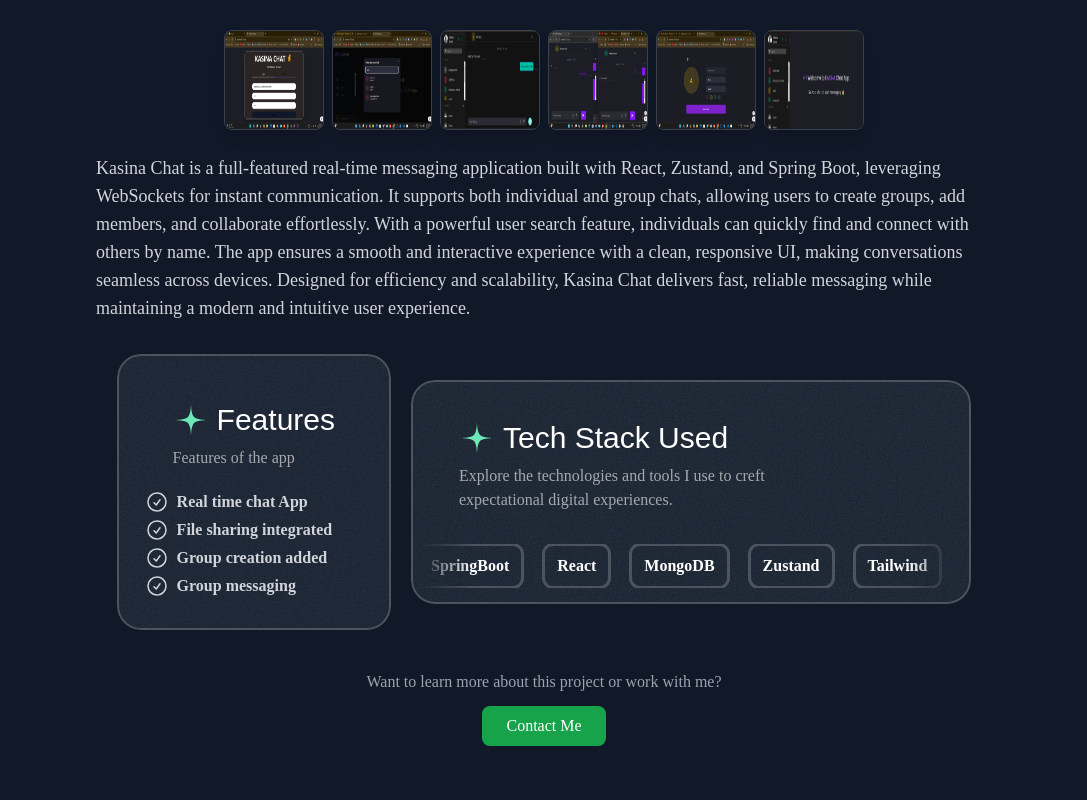
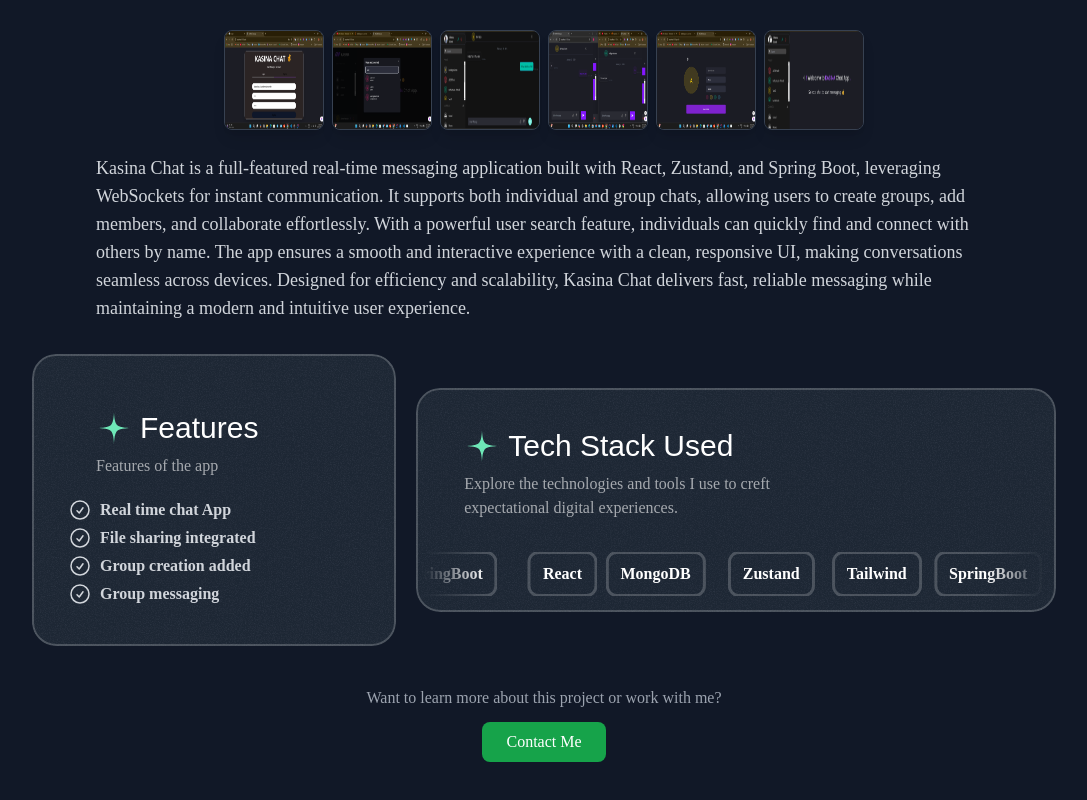
Before and after one commit to Estifanos58/Porfolio, a Next.js app: page /detail/123 in a window 1280 px wide. Shown: the part 647-1447 px from the top of the page, without its empty margins (96-1183 px from the left). Built offline with nearby package versions, Linux system fonts and the light colour scheme; a web font is replaced by a local one.

Commit message:
update made in detail page

```diff
--- a/src/app/detail/[id]/page.tsx
+++ b/src/app/detail/[id]/page.tsx
@@ -1,5 +1,5 @@
 'use client';
-import React , {useState} from 'react'
+import React , {Fragment, useState} from 'react'
 import {portfolioProjects} from '@/app/utils/projects'
 import { Header } from '@/sections/Header';
 import Image from 'next/image';
@@ -135,7 +135,7 @@
         {/* Features & Results */}
 
         <div className="mt-8 flex flex-col items-center mx-auto  md:flex-row md:justify-center gap-5">
-            <Card className="h-auto p-4">
+            <Card className="h-auto p-4 md:p-6 md:w-[600px]">
             <CardHeader title="Features" description="Features of the app"/>
               {project.results.map((feature, index) => (
                 <div key={index} className="text-gray-300 flex gap-2 mx-3 -mt-3 mb-4 font-semibold">
@@ -149,11 +149,16 @@
                 <div className="flex  [mask-image:linear-gradient(to_right,transparent,black_10%,black_90%,transparent)]">
                 <div className="flex flex-none py-0.5 gap-6 pr-6">
                   {
+                    [...new Array(2).fill(0)].map((_,index)=>{
+                      return <Fragment key={index}>{
                           project?.tech.map((tech,index)=> (
-                    <div key={index} className="inline-flex items-center gap-4 py-2 px-3 outline outlinde-2 outline-white/20 rounded-lg ">
+                          <div key={index} className="inline-flex items-center py-2 px-3 pr-3 outline outlinde-2 outline-white/20 rounded-lg  animate-move-right [animation-duration:15s]">
                             <span className="font-semibold">{tech.title}</span>
                           </div>
                         ))
+                      }
+                      </Fragment>
+                    })
                   }
 
                 </div>
--- a/src/sections/Hero.tsx
+++ b/src/sections/Hero.tsx
@@ -76,11 +76,6 @@
               </button>
             </Link>
 
-
-          {/* <button className='inline-flex items-center gap-2 border-white bg-white text-gray-900 h-12 px-6 rounded-xl'>
-            <span>👋</span>
-            <span className='font-semibold '>Let's Connect</span>
-          </button> */}
         </div>
       </div>
 
```
Lines whose indentation alone changed are shown as unchanged.
